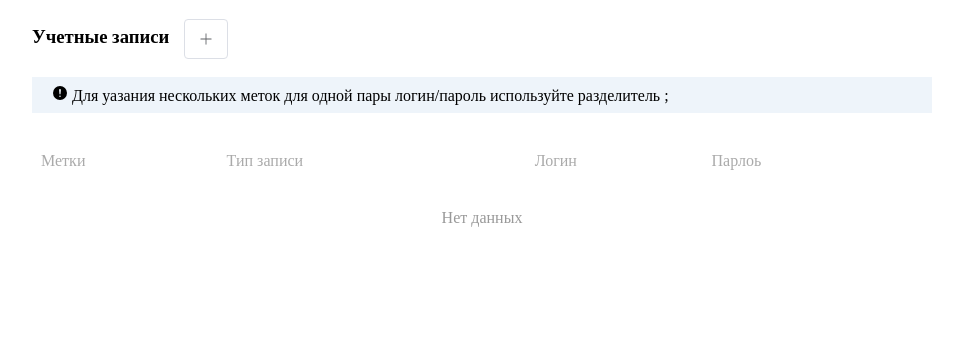
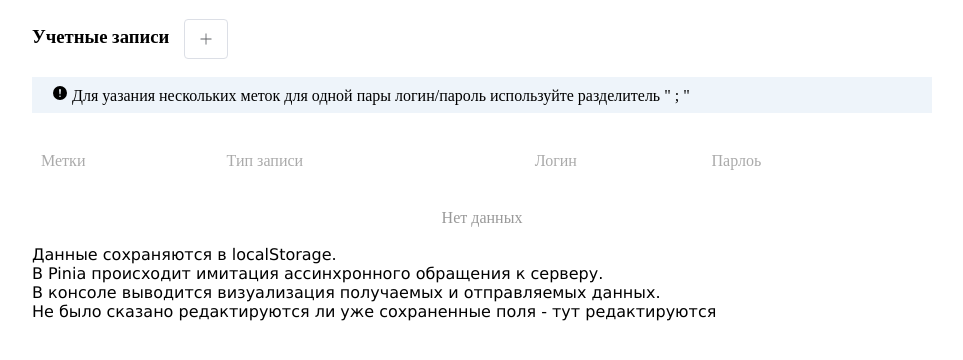
Before and after one commit to almaz73/littleTable, a Vue app: page / in a window 1280 px wide. Shown: the top 360 px of the page, without its empty margins (158-1121 px from the left). Built offline with nearby package versions, Linux system fonts and the light colour scheme; the HTML template or start-up script is replaced by a standard one.

Commit message:
Вроде ничего не забыл. Готово.

```diff
--- a/src/App.vue
+++ b/src/App.vue
@@ -96,25 +96,16 @@ function deleteRow(row: TableFields) {
         <el-icon>
           <WarningFilled/>
         </el-icon>
-        Для уазания нескольких меток для одной пары логин/пароль используйте разделитель ;
+        Для уазания нескольких меток для одной пары логин/пароль используйте разделитель " ; "
       </div>
 
       <table class="table">
         <tr>
-          <th>
-            Метки
-          </th>
-          <th>
-            Тип записи
-          </th>
-          <th>
-            Логин
-          </th>
-          <th>
-            Парлоь
-          </th>
-          <th>
-          </th>
+          <th> Метки</th>
+          <th> Тип записи</th>
+          <th> Логин</th>
+          <th> Парлоь</th>
+          <th></th>
         </tr>
         <tr v-for="el in datas" @change="checkValids(el.id)">
           <td>
@@ -177,9 +168,17 @@ function deleteRow(row: TableFields) {
 
       <div style="text-align: center; color: #999" v-if="!datas || !datas.length"> Нет данных</div>
 
-      <div style="text-align: right; opacity: 0.2" title="По заданию этого не надо.">
-        <el-button v-if="isDirty && isEditMode" type="success" :icon="Plus"> Сохранить изменения</el-button>
-        <el-button v-if="isDirty&& isEditMode" type="danger" @click="deleteRow({id:newId})"> Отмена</el-button>
+      <!--      <div style="text-align: right; opacity: 0.2" title="По заданию этого не надо.">-->
+      <!--        <el-button v-if="isDirty && isEditMode" type="success" :icon="Plus"> Сохранить изменения</el-button>-->
+      <!--        <el-button v-if="isDirty&& isEditMode" type="danger" @click="deleteRow({id:newId})"> Отмена</el-button>-->
+      <!--      </div>-->
+
+      <br>
+      <div style="font-family: Verdana, Arial">
+        Данные сохраняются в localStorage.<br>
+        В Pinia происходит имитация ассинхронного обращения к серверу.<br>
+        В консоле выводится визуализация получаемых и отправляемых данных.<br>
+        Не было сказано редактируются ли уже сохраненные поля - тут редактируются
       </div>
 
     </div>
```
